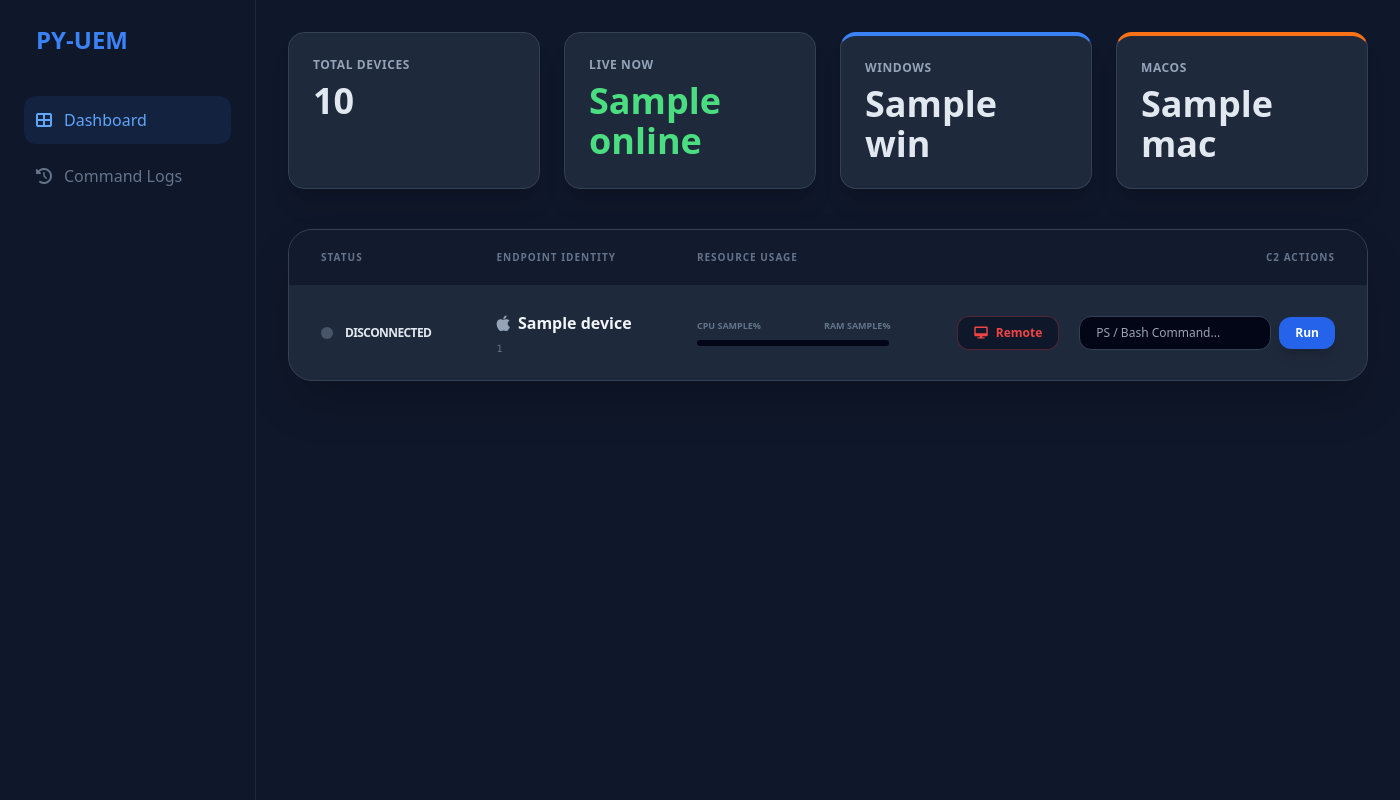
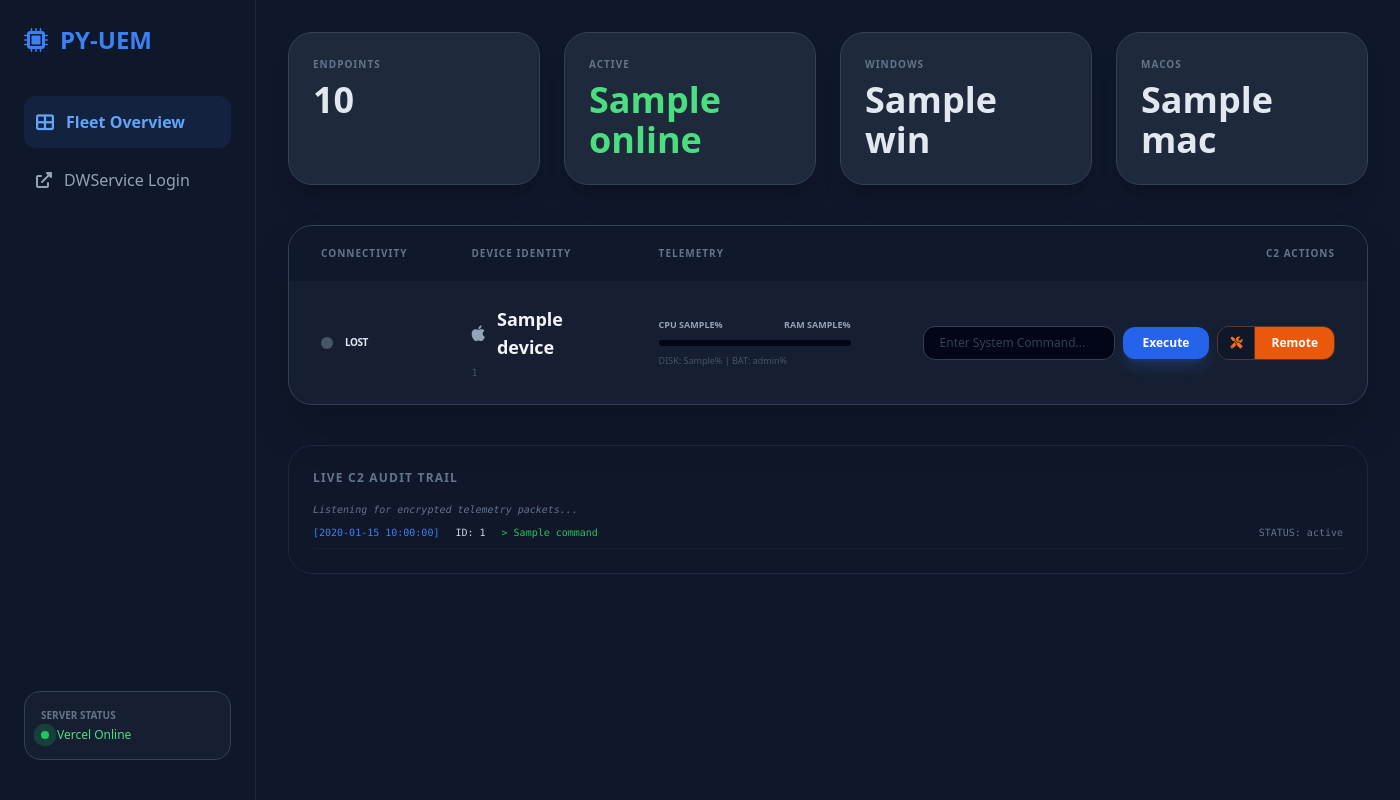
Before and after one commit to cciitmanager01/UEM, a Flask app: template templates/dashboard.html in a window 1400 px wide. Run offline with Flask 3, Linux system fonts and the light colour scheme; the template is opened without the code that fills it: most values are stand-ins (such as "Sample title", 1, 10 or a date in 2020); some libraries are stand-ins or nearby versions.

Commit message:
Add files via upload

```diff
--- a/templates/dashboard.html
+++ b/templates/dashboard.html
@@ -2,7 +2,7 @@
 <html lang="en">
 <head>
     <meta charset="UTF-8">
-    <title>PY-UEM | Command & Control</title>
+    <title>PY-UEM | Command & Control Center</title>
     <script src="https://cdn.tailwindcss.com"></script>
     <link rel="stylesheet" href="https://cdnjs.cloudflare.com/ajax/libs/font-awesome/6.0.0/css/all.min.css">
     <style>
@@ -12,101 +12,117 @@
             100% { box-shadow: 0 0 0 0 rgba(34, 197, 94, 0); }
         }
         .online-pulse { animation: pulse-green 2s infinite; }
-        #remote-screen-img { image-rendering: pixelated; }
+        ::-webkit-scrollbar { width: 8px; }
+        ::-webkit-scrollbar-track { background: #0f172a; }
+        ::-webkit-scrollbar-thumb { background: #1e293b; border-radius: 10px; }
     </style>
 </head>
-<body class="bg-[#0f172a] text-slate-200 font-sans overflow-x-hidden">
+<body class="bg-[#0f172a] text-slate-200 font-sans selection:bg-blue-500/30">
     <div class="flex">
         <!-- Sidebar -->
         <div class="w-64 h-screen bg-slate-900 p-6 fixed border-r border-slate-800 z-10">
             <h1 class="text-2xl font-black text-blue-500 mb-10 flex items-center">
-                <i class="fas fa-shield-halved mr-3"></i> PY-UEM
+                <i class="fas fa-microchip mr-3"></i> PY-UEM
             </h1>
             <nav class="space-y-2">
-                <div class="text-blue-400 bg-blue-500/10 p-3 rounded-xl flex items-center cursor-pointer">
-                    <i class="fas fa-th-large mr-3"></i> Dashboard
+                <div class="text-blue-400 bg-blue-500/10 p-3 rounded-xl flex items-center cursor-pointer font-bold">
+                    <i class="fas fa-th-large mr-3 text-lg"></i> Fleet Overview
                 </div>
-                <div class="text-slate-500 p-3 rounded-xl flex items-center hover:bg-slate-800 cursor-not-allowed transition">
-                    <i class="fas fa-history mr-3"></i> Command Logs
+                <a href="https://www.dwservice.net/en/agents.html" target="_blank" class="text-slate-400 p-3 rounded-xl flex items-center hover:bg-slate-800 transition">
+                    <i class="fas fa-external-link-alt mr-3"></i> DWService Login
+                </a>
+            </nav>
+
+            <div class="absolute bottom-10 left-6 right-6 p-4 bg-slate-800/50 rounded-2xl border border-slate-700">
+                <p class="text-[10px] uppercase text-slate-500 font-bold mb-1">Server Status</p>
+                <div class="flex items-center text-xs text-green-400">
+                    <span class="w-2 h-2 bg-green-500 rounded-full mr-2 online-pulse"></span> Vercel Online
                 </div>
-            </nav>
+            </div>
         </div>
 
         <!-- Main Content -->
         <div class="ml-64 p-8 w-full">
             <!-- Header Stats -->
             <div class="grid grid-cols-1 md:grid-cols-4 gap-6 mb-10">
-                <div class="bg-slate-800 p-6 rounded-2xl border border-slate-700 shadow-xl">
-                    <p class="text-slate-400 text-xs uppercase tracking-wider font-semibold">Total Devices</p>
+                <div class="bg-slate-800 p-6 rounded-3xl border border-slate-700 shadow-xl">
+                    <p class="text-slate-500 text-[10px] uppercase tracking-widest font-bold">Endpoints</p>
                     <h2 class="text-4xl font-black mt-2">{{ stats.total }}</h2>
                 </div>
-                <div class="bg-slate-800 p-6 rounded-2xl border border-slate-700 shadow-xl">
-                    <p class="text-slate-400 text-xs uppercase tracking-wider font-semibold">Live Now</p>
+                <div class="bg-slate-800 p-6 rounded-3xl border border-slate-700 shadow-xl">
+                    <p class="text-slate-500 text-[10px] uppercase tracking-widest font-bold text-green-500">Active</p>
                     <h2 class="text-4xl font-black mt-2 text-green-400">{{ stats.online }}</h2>
                 </div>
-                <div class="bg-slate-800 p-6 rounded-2xl border border-slate-700 shadow-xl border-t-4 border-t-blue-500">
-                    <p class="text-slate-400 text-xs uppercase tracking-wider font-semibold text-blue-400">Windows</p>
+                <div class="bg-slate-800 p-6 rounded-3xl border border-slate-700 shadow-xl">
+                    <p class="text-slate-500 text-[10px] uppercase tracking-widest font-bold text-blue-500">Windows</p>
                     <h2 class="text-4xl font-black mt-2">{{ stats.win }}</h2>
                 </div>
-                <div class="bg-slate-800 p-6 rounded-2xl border border-slate-700 shadow-xl border-t-4 border-t-orange-500">
-                    <p class="text-slate-400 text-xs uppercase tracking-wider font-semibold text-orange-400">macOS</p>
+                <div class="bg-slate-800 p-6 rounded-3xl border border-slate-700 shadow-xl">
+                    <p class="text-slate-500 text-[10px] uppercase tracking-widest font-bold text-orange-500">macOS</p>
                     <h2 class="text-4xl font-black mt-2">{{ stats.mac }}</h2>
                 </div>
             </div>
 
             <!-- Device Table -->
-            <div class="bg-slate-800 rounded-3xl border border-slate-700 shadow-2xl overflow-hidden">
+            <div class="bg-slate-800/50 rounded-3xl border border-slate-700 shadow-2xl overflow-hidden backdrop-blur-md">
                 <table class="w-full text-left">
                     <thead class="bg-slate-900/80 text-slate-500 text-[10px] uppercase tracking-widest font-bold">
                         <tr>
-                            <th class="px-8 py-5">Status</th>
-                            <th class="px-8 py-5">Endpoint Identity</th>
-                            <th class="px-8 py-5">Resource Usage</th>
+                            <th class="px-8 py-5">Connectivity</th>
+                            <th class="px-8 py-5">Device Identity</th>
+                            <th class="px-8 py-5">Telemetry</th>
                             <th class="px-8 py-5 text-right">C2 Actions</th>
                         </tr>
                     </thead>
                     <tbody class="divide-y divide-slate-700/50">
                         {% for d in devices %}
-                        <tr class="hover:bg-slate-700/20 transition group">
+                        <tr class="hover:bg-slate-700/30 transition group">
                             <td class="px-8 py-6">
-                                <span class="flex items-center text-xs font-bold uppercase tracking-tighter">
+                                <span class="flex items-center text-[10px] font-black uppercase tracking-tighter">
                                     <span class="w-3 h-3 rounded-full mr-3 {{ 'bg-green-500 online-pulse' if d.is_online else 'bg-slate-600' }}"></span>
-                                    {{ 'Connected' if d.is_online else 'Disconnected' }}
+                                    {{ 'Secured' if d.is_online else 'Lost' }}
                                 </span>
                             </td>
                             <td class="px-8 py-6">
-                                <div class="font-bold text-slate-100 flex items-center">
-                                    <i class="fab fa-{{ 'windows text-blue-400' if d.platform == 'Windows' else 'apple text-slate-400' }} mr-2 text-lg"></i>
+                                <div class="font-bold text-slate-100 flex items-center text-lg">
+                                    <i class="fab fa-{{ 'windows text-blue-400' if d.platform == 'Windows' else 'apple text-slate-400' }} mr-3"></i>
                                     {{ d.hostname }}
                                 </div>
-                                <div class="text-[10px] text-slate-500 font-mono mt-1">{{ d.id }}</div>
+                                <div class="text-[10px] text-slate-500 font-mono mt-1 opacity-60">{{ d.id }}</div>
                             </td>
                             <td class="px-8 py-6">
-                                <div class="flex justify-between text-[9px] uppercase font-bold text-slate-500 mb-2">
+                                <div class="flex justify-between text-[9px] uppercase font-bold text-slate-400 mb-2">
                                     <span>CPU {{ d.cpu_usage }}%</span>
                                     <span>RAM {{ d.ram_usage }}%</span>
                                 </div>
                                 <div class="w-48 bg-slate-950 h-1.5 rounded-full overflow-hidden flex">
-                                    <div class="bg-blue-500 h-full transition-all duration-500" style="width: {{ d.cpu_usage }}%"></div>
+                                    <div class="bg-blue-500 h-full transition-all duration-700" style="width: {{ d.cpu_usage }}%"></div>
                                 </div>
+                                <p class="text-[9px] text-slate-600 mt-2">DISK: {{ d.disk_usage }}% | BAT: {{ d.battery_level }}%</p>
                             </td>
                             <td class="px-8 py-6 text-right">
-                                <div class="flex items-center justify-end space-x-3">
-                                    <!-- Remote View Button -->
-                                    <button onclick="openRemoteView('{{ d.id }}', '{{ d.hostname }}')"
-                                            class="p-2 px-4 bg-slate-900 hover:bg-red-600/20 text-red-500 border border-red-500/30 rounded-xl text-xs font-bold transition flex items-center">
-                                        <i class="fas fa-desktop mr-2"></i> Remote
-                                    </button>
-
+                                <div class="flex items-center justify-end space-x-2">
                                     <!-- Command Form -->
                                     <form action="/send-command" method="POST" class="flex items-center space-x-2">
                                         <input type="hidden" name="device_id" value="{{ d.id }}">
-                                        <input type="text" name="command" placeholder="PS / Bash Command..."
-                                               class="bg-slate-950 border-slate-700 border rounded-xl px-4 py-2 text-xs focus:ring-2 focus:ring-blue-500 focus:outline-none w-48 transition-all">
-                                        <button class="bg-blue-600 hover:bg-blue-500 text-white p-2 px-4 rounded-xl text-xs font-bold shadow-lg transition active:scale-95">
-                                            Run
+                                        <input type="text" name="command" placeholder="Enter System Command..."
+                                               class="bg-slate-950 border-slate-700 border rounded-xl px-4 py-2 text-xs focus:ring-2 focus:ring-blue-500 focus:outline-none w-48 transition-all placeholder:text-slate-700">
+                                        <button class="bg-blue-600 hover:bg-blue-500 text-white p-2 px-5 rounded-xl text-xs font-bold transition active:scale-95 shadow-lg shadow-blue-500/20">
+                                            Execute
                                         </button>
                                     </form>
+
+                                    <!-- Remote Support Split Button -->
+                                    <div class="flex rounded-xl overflow-hidden border border-orange-500/30">
+                                        <button onclick="deployRemote('{{ d.id }}')" title="Install Remote Agent"
+                                                class="bg-slate-900 hover:bg-orange-600/10 text-orange-500 p-2 px-3 text-xs transition border-r border-orange-500/30">
+                                            <i class="fas fa-tools"></i>
+                                        </button>
+                                        <a href="https://www.dwservice.net/en/agents.html" target="_blank" title="Open Remote Session"
+                                           class="bg-orange-600 hover:bg-orange-500 text-white p-2 px-4 text-xs font-bold transition">
+                                            Remote
+                                        </a>
+                                    </div>
                                 </div>
                             </td>
                         </tr>
@@ -114,91 +130,36 @@
                     </tbody>
                 </table>
             </div>
+
+            <!-- Command Log Section -->
+            <div class="mt-10 bg-slate-900/40 p-6 rounded-3xl border border-slate-800">
+                <h3 class="text-xs font-bold text-slate-500 uppercase tracking-widest mb-4">Live C2 Audit Trail</h3>
+                <div class="space-y-2 font-mono text-[10px]">
+                    <div class="text-slate-500 italic">Listening for encrypted telemetry packets...</div>
+                    <!-- This part would ideally be populated by a 'logs' variable from your server -->
+                    {% for log in logs %}
+                    <div class="flex border-b border-slate-800/50 pb-2">
+                        <span class="text-blue-500 mr-4">[{{ log.created_at }}]</span>
+                        <span class="text-slate-300 mr-4">ID: {{ log.device_id }}</span>
+                        <span class="text-green-500">> {{ log.command }}</span>
+                        <span class="text-slate-500 ml-auto">STATUS: {{ log.status }}</span>
+                    </div>
+                    {% endfor %}
+                </div>
+            </div>
         </div>
     </div>
 
-    <!-- REMOTE DESKTOP MODAL -->
-    <div id="remoteModal" class="fixed inset-0 bg-[#0f172a]/95 backdrop-blur-md z-[100] hidden flex-col items-center justify-center p-4">
-        <div class="w-full max-w-5xl flex justify-between items-center mb-4">
-            <div>
-                <h3 class="text-xl font-black text-white" id="remoteTargetName">Unknown Device</h3>
-                <p class="text-slate-500 text-xs uppercase tracking-widest" id="remoteTargetId">---</p>
-            </div>
-            <div class="flex items-center gap-4">
-                <span class="flex items-center text-[10px] text-red-500 font-bold uppercase animate-pulse">
-                    <span class="w-2 h-2 bg-red-500 rounded-full mr-2"></span> LIVE STREAMING
-                </span>
-                <button onclick="closeRemoteView()" class="bg-slate-800 hover:bg-slate-700 text-white p-3 px-6 rounded-2xl font-bold transition">
-                    <i class="fas fa-times mr-2"></i> Stop Session
-                </button>
-            </div>
-        </div>
+    <script>
+        function deployRemote(deviceId) {
+            if (!confirm("Deploy DWService Remote Agent to this endpoint?")) return;
 
-        <!-- Screen Canvas -->
-        <div class="relative bg-black rounded-3xl border-4 border-slate-800 shadow-2xl overflow-hidden max-w-full">
-            <img id="remoteScreenImg" src="" alt="Waiting for agent..." class="max-h-[75vh] min-w-[320px] transition-opacity duration-300 opacity-0">
-            <div id="screenLoader" class="absolute inset-0 flex items-center justify-center">
-                <div class="text-center">
-                    <i class="fas fa-spinner fa-spin text-4xl text-blue-500 mb-4"></i>
-                    <p class="text-slate-400 text-sm animate-pulse">Establishing secure uplink...</p>
-                </div>
-            </div>
-        </div>
-
-        <p class="mt-6 text-slate-500 text-[10px] uppercase">Slide-show mode: Updating every 2 seconds. No input control available in $0 tier.</p>
-    </div>
-
-    <script>
-        let streamInterval = null;
-        const modal = document.getElementById('remoteModal');
-        const screenImg = document.getElementById('remoteScreenImg');
-        const loader = document.getElementById('screenLoader');
-
-        function openRemoteView(deviceId, hostname) {
-            // 1. Show UI
-            modal.classList.remove('hidden');
-            modal.classList.add('flex');
-            document.getElementById('remoteTargetName').innerText = hostname;
-            document.getElementById('remoteTargetId').innerText = deviceId;
-
-            // 2. Send Start Command to Agent (using a fetch so we don't reload page)
             const formData = new FormData();
             formData.append('device_id', device_id);
-            formData.append('command', 'SCREEN_ON');
-            fetch('/send-command', { method: 'POST', body: formData });
+            formData.append('command', 'INSTALL_REMOTE'); // This triggers the function in your agent.py
 
-            // 3. Start Polling for images
-            streamInterval = setInterval(() => {
-                fetch(`/get-screen/${deviceId}`)
-                .then(response => response.text())
-                .then(data => {
-                    if (data && data.length > 100) {
-                        screenImg.src = data;
-                        screenImg.classList.remove('opacity-0');
-                        loader.classList.add('hidden');
-                    }
-                });
-            }, 2000);
-        }
-
-        function closeRemoteView() {
-            const deviceId = document.getElementById('remoteTargetId').innerText;
-
-            // 1. Clear Interval
-            clearInterval(streamInterval);
-
-            // 2. Hide Modal
-            modal.classList.add('hidden');
-            modal.classList.remove('flex');
-            screenImg.classList.add('opacity-0');
-            screenImg.src = "";
-            loader.classList.remove('hidden');
-
-            // 3. Send Stop Command to Agent
-            const formData = new FormData();
-            formData.append('device_id', device_id);
-            formData.append('command', 'SCREEN_OFF');
-            fetch('/send-command', { method: 'POST', body: formData });
+            fetch('/send-command', { method: 'POST', body: formData })
+                .then(() => alert("Installation packet sent. Remote session available in 60s."));
         }
     </script>
 </body>
```
